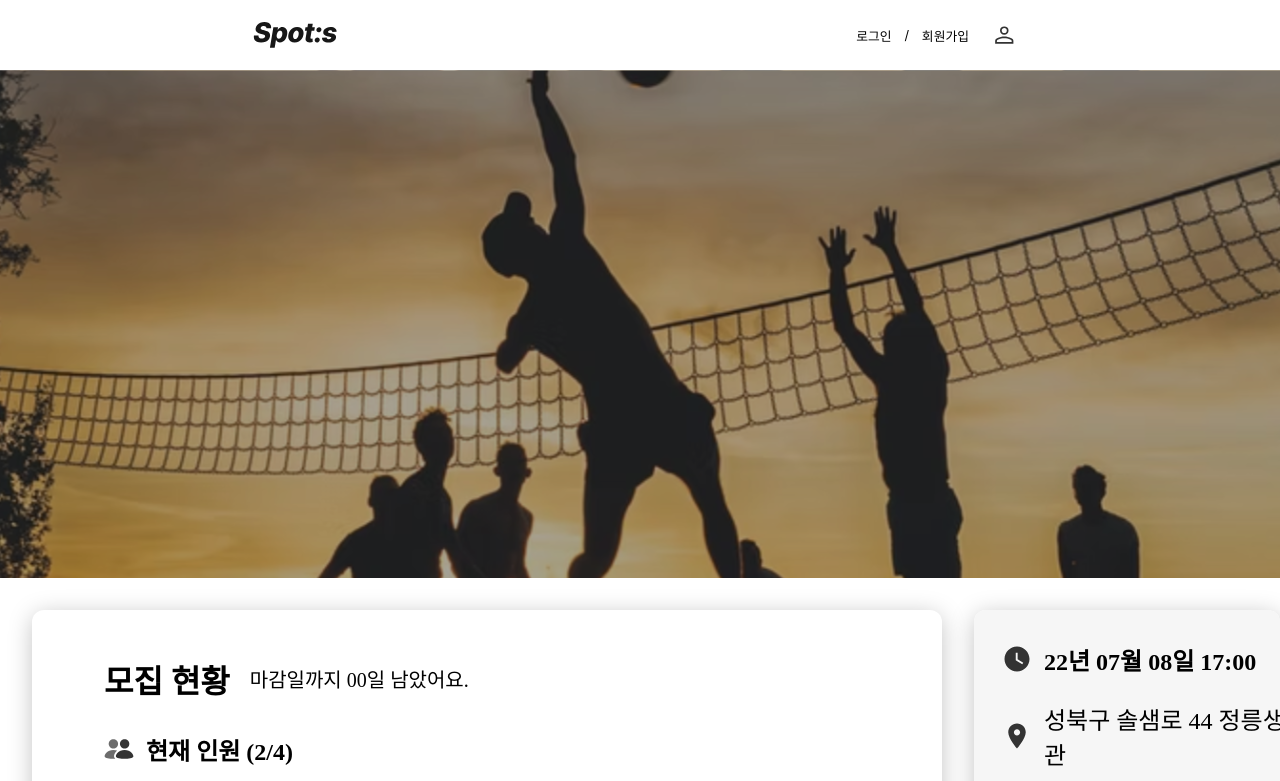
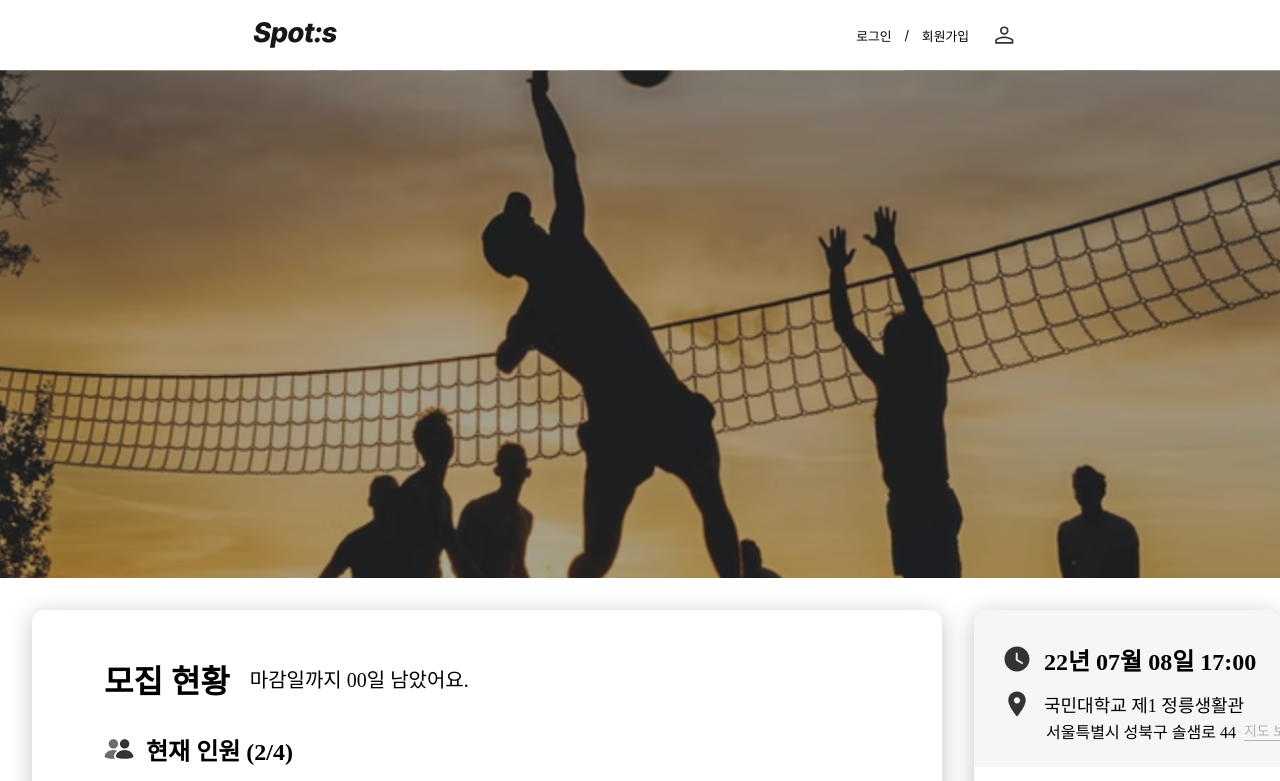
Before and after one commit to KMU-WINK/spots-client, a React (Vite) app: page /matching/detail in a window 1280 px wide. Shown: the top 781 px of the page. Built offline with nearby package versions, Linux system fonts and the light colour scheme.

Commit message:
[SPT-02] chore. Quick Menu, Text 관련 수정
- 기존 Quick Menu에서 누락된 요소 추가 (실제 주소, 지도 보기 하이퍼링크 부분)
- Quick Menu 요소 size, margin, padding 조정
- Text 관련 style-component의 전달인자로 margin, padding 추가

```diff
--- a/src/pages/Matching/index.jsx
+++ b/src/pages/Matching/index.jsx
@@ -11,7 +11,7 @@ const MatchingPage = () => {
   const currentMember = 2;
   const maxMember = 4;
 
-  // QuickMenu 따라오기
+  // QuickMenu
   const quickBox = $('.quickBox');
   const quickTop = 30;
 
@@ -27,7 +27,7 @@ const MatchingPage = () => {
     });
   });
 
-  // toggle 버튼
+  // toggle
   $(function () {
     $('.condition')
       .off('click')
@@ -59,10 +59,10 @@ const MatchingPage = () => {
       });
   });
 
-  // "호스트 소개" 펼쳤을 때
+  // isShowHost
   const HostContents = () => (
     <>
-      <styled.HostBoldText>
+      <styled.ExtraBoldText fontSize="20px" margin="21px 0px 0px 0px">
         호스트 평점
         <styled.StarRating>
           <styled.StarRated>
@@ -100,21 +100,29 @@ const MatchingPage = () => {
             </span>
           </styled.StarEmpty>
         </styled.StarRating>
-      </styled.HostBoldText>
-      <styled.HostBoldText>호스트 응답률</styled.HostBoldText>
-      <styled.HostBoldText>호스트 소개글</styled.HostBoldText>
-      <styled.HostLightText>
+      </styled.ExtraBoldText>
+      <styled.ExtraBoldText fontSize="20px" margin="21px 0px 0px 0px">
+        호스트 응답률
+      </styled.ExtraBoldText>
+      <styled.ExtraBoldText fontSize="20px" margin="21px 0px 0px 0px">
+        호스트 소개글
+      </styled.ExtraBoldText>
+      <styled.MediumText fontSize="16px" margin="8px 0px 0px 0px">
         안녕하세요 저는 운동을 좋아하는 김삐삐입니다
         <br />
         운동 같이 할 사람 찾느라 힘들었는데 여기서 같이 운동 재밌게 해봐요!
-      </styled.HostLightText>
-      <styled.HostBoldText>호스트가 선호하는 운동</styled.HostBoldText>
-      <styled.HostBoldText>호스트 보유 뱃지</styled.HostBoldText>
+      </styled.MediumText>
+      <styled.ExtraBoldText fontSize="20px" margin="21px 0px 0px 0px">
+        호스트가 선호하는 운동
+      </styled.ExtraBoldText>
+      <styled.ExtraBoldText fontSize="20px" margin="21px 0px 0px 0px">
+        호스트 보유 뱃지
+      </styled.ExtraBoldText>
       <styled.ContactButton>호스트에게 연락하기</styled.ContactButton>
     </>
   );
 
-  // "매칭 조건" 펼쳤을 때
+  // isShowCondition
   const ConditionContents = () => (
     <styled.Labels>
       <styled.Label>서초 1동</styled.Label>
@@ -154,7 +162,7 @@ const MatchingPage = () => {
               </styled.ExtraBoldText>
             </styled.TimeContent>
             <styled.BoldText fontSize="32px">매칭 장소</styled.BoldText>
-            <styled.LocationContent>
+            <styled.LocationContent top="24px">
               <styled.Place />
               <styled.MediumText fontSize="24px">
                 국민대학교 제1 정릉생활관
@@ -196,12 +204,18 @@ const MatchingPage = () => {
                 22년 07월 08일 17:00
               </styled.ExtraBoldText>
             </styled.FlexBox>
-            <styled.LocationContent>
+            <styled.LocationContent top="12px">
               <styled.Place />
-              <styled.MediumText fontSize="24px">
-                성북구 솔샘로 44 정릉생활관
+              <styled.MediumText fontSize="18px">
+                국민대학교 제1 정릉생활관
               </styled.MediumText>
             </styled.LocationContent>
+            <styled.Address left="44px">
+              <styled.NormalText fontSize="16px">
+                서울특별시 성북구 솔샘로 44
+                <styled.HyperText fontSize="14px">지도 보기</styled.HyperText>
+              </styled.NormalText>
+            </styled.Address>
           </styled.QuickMenuTitle>
           <styled.QuickMenuContent>
             <ConditionContents />
--- a/src/pages/Matching/styles.jsx
+++ b/src/pages/Matching/styles.jsx
@@ -4,7 +4,6 @@ import watch from '../../imgs/watch_later.svg';
 import people from '../../imgs/icon-user-two-mono.svg';
 import place from '../../imgs/place.svg';
 import background from '../../imgs/Rectangle-1887.svg';
-
 import svgStarRated from '../../imgs/icon-star-rated.svg';
 import svgStarEmpty from '../../imgs/icon-star-empty.svg';
 
@@ -18,9 +17,13 @@ export const FlexBox = styled.div`
 `;
 
 const Text = styled.div`
+  display: flex;
+  align-items: center;
   font-family: 'Pretendard';
   font-style: normal;
   font-size: ${props => props.fontSize};
+  margin: ${props => props.margin};
+  padding: ${props => props.padding};
 `;
 
 export const NormalText = styled(Text)`
@@ -41,18 +44,6 @@ export const BoldText = styled(Text)`
 
 export const ExtraBoldText = styled(Text)`
   font-weight: 800;
-`;
-
-export const HostBoldText = styled(ExtraBoldText)`
-  font-size: 20px;
-  margin-top: 21px;
-  display: flex;
-  align-items: center;
-`;
-
-export const HostLightText = styled(MediumText)`
-  font-size: 16px;
-  margin-top: 8px;
 `;
 
 export const Cost = styled(FlexBox)`
@@ -92,7 +83,7 @@ export const TimeContent = styled(FlexBox)`
 `;
 
 export const LocationContent = styled(FlexBox)`
-  margin-top: 24px;
+  margin-top: ${props => props.top};
 `;
 
 export const Address = styled.div`
@@ -102,7 +93,10 @@ export const Address = styled.div`
 `;
 
 export const HyperText = styled(NormalText)`
-  font-color: #b3b3b3;
+  color: #b3b3b3;
+  border-bottom: 1px solid #b3b3b3;
+  margin: 0px 0px 0px 8px;
+  cursor: pointer;
 `;
 
 export const Container = styled.div`
```
